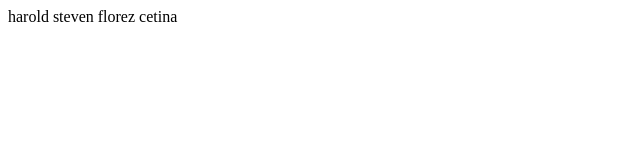
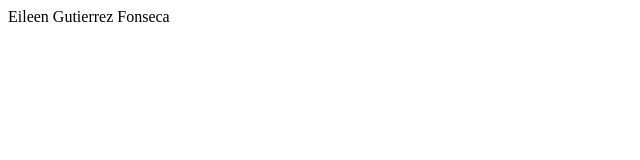
Before and after one commit to Jvrussitwo/ejemplo1html, a plain HTML site: page index.html in a window 1280 px wide. Shown: the full height of the page, 0-640 px from the left. Drawn offline with Linux system fonts and the light colour scheme.

Commit message:
Update index.html

```diff
--- a/index.html
+++ b/index.html
@@ -4,6 +4,6 @@
 
    </head>
   <body>
-    <p>harold steven florez cetina </p>
+    <p>Eileen Gutierrez Fonseca</p>
   </body>
 </html>
```
